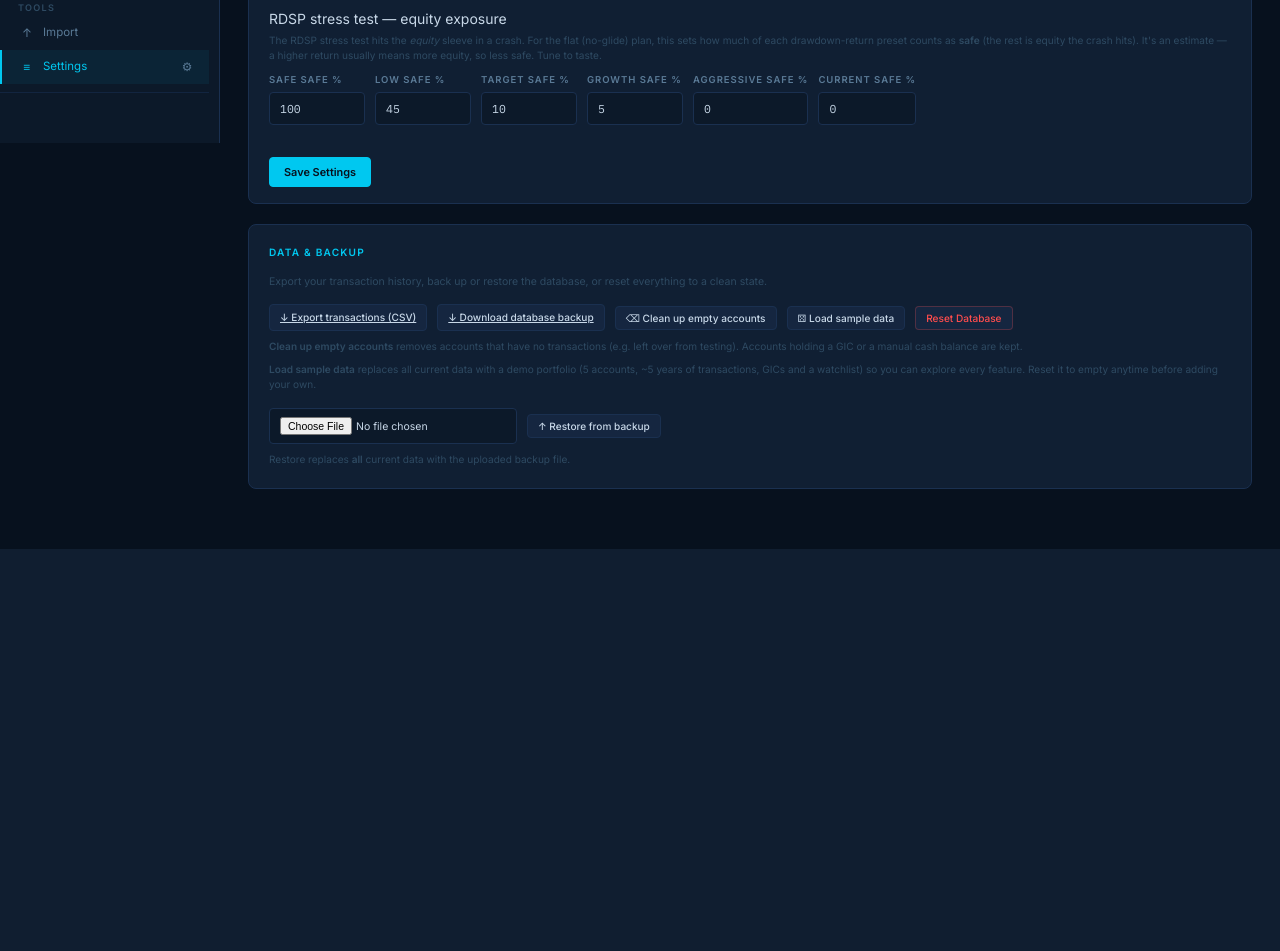
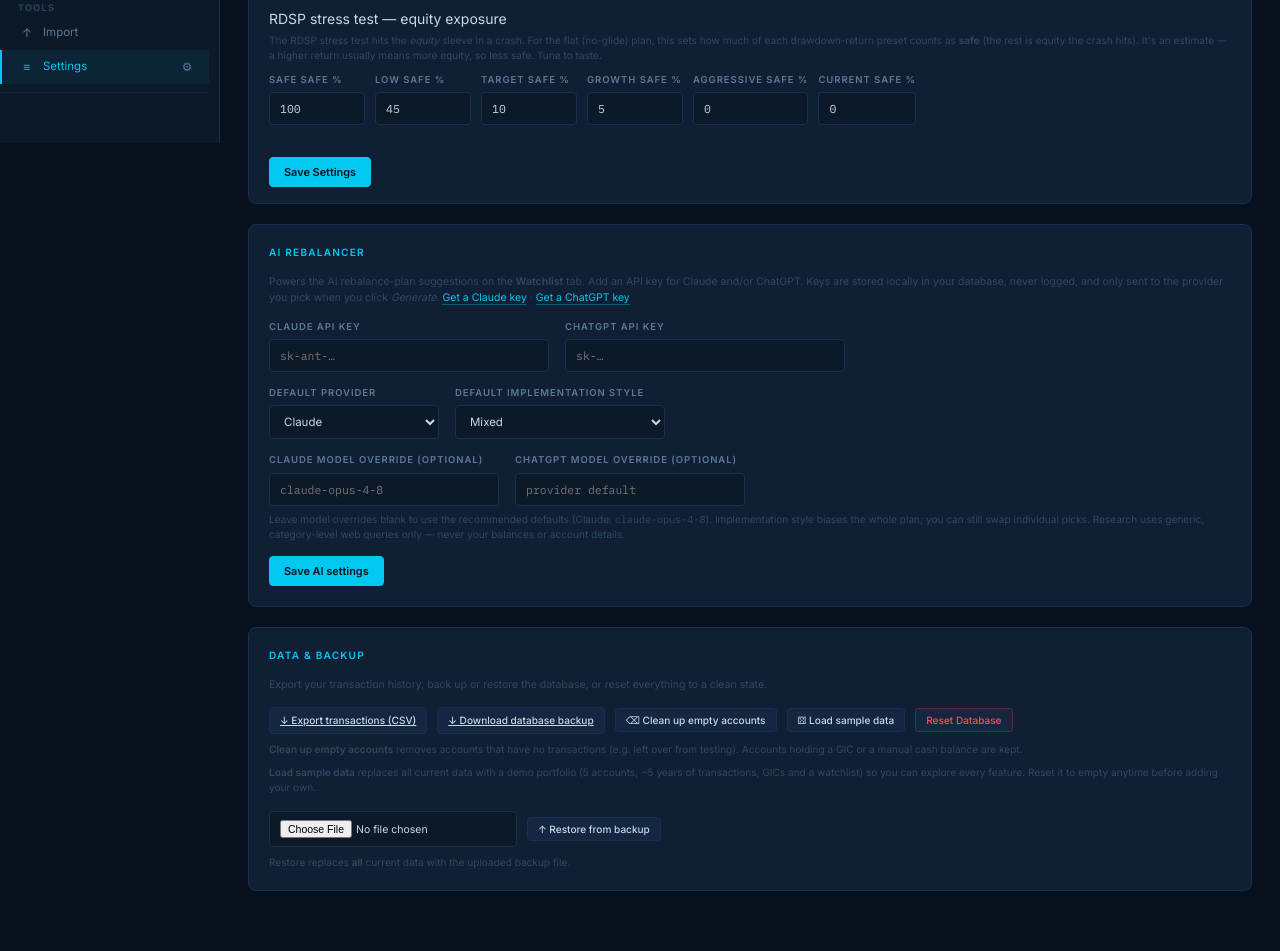
Before and after one commit to toma-nator/FUNDerelele, a Flask app: page /settings in a window 1280 px wide. Shown: the part 657-1608 px from the top of the page. Before the commit the page ends 1206 px from the top, so only its background shows below. Run offline with Flask 3, Linux system fonts and the light colour scheme; data that the repository does not hold is empty.

Commit message:
feat: AI Rebalancer settings — provider keys, defaults (phase 1)
First phase of the AI rebalance-plan feature (Watchlist tab): the Settings
surface for credentials and defaults. No engine yet.

- Settings: new "AI Rebalancer" section (its own form, marker `ai_form`,
  handled as an early-return branch so saving it never blanks the main
  settings). Fields: Claude + ChatGPT API keys, default provider
  (Claude / ChatGPT / ask each time), default implementation style
  (ETF-heavy / mixed / stock-heavy), optional per-provider model override.
- Keys are write-only in the UI: never echoed back or logged (the page only
  shows "· saved"); a new value updates, a blank submit keeps the existing
  key, and a per-key "Clear" checkbox wipes it.
- requirements.txt: add anthropic + openai (not imported yet — the app still
  runs without them until phase 2).

```diff
--- a/app.py
+++ b/app.py
@@ -1010,6 +1010,34 @@ def gics_delete(id):
 @app.route('/settings', methods=['GET', 'POST'])
 def settings():
     if request.method == 'POST':
+        # AI Rebalancer settings live in their own form (marker `ai_form`) so saving
+        # them never blanks the main settings. API keys are only updated when a new
+        # value is typed; a per-key "clear" checkbox wipes a stored key.
+        if 'ai_form' in request.form:
+            for key in ('ai_provider_default', 'ai_impl_style_default',
+                        'ai_model_claude', 'ai_model_chatgpt'):
+                val = request.form.get(key, '').strip()
+                s = Setting.query.get(key)
+                if s:
+                    s.value = val
+                else:
+                    db.session.add(Setting(key=key, value=val))
+            for prov in ('anthropic_api_key', 'openai_api_key'):
+                new_val = request.form.get(prov, '').strip()
+                clear = request.form.get('clear_' + prov) == 'on'
+                s = Setting.query.get(prov)
+                if clear:
+                    if s:
+                        s.value = ''
+                elif new_val:  # empty + not clearing → keep the existing key
+                    if s:
+                        s.value = new_val
+                    else:
+                        db.session.add(Setting(key=prov, value=new_val))
+            db.session.commit()
+            flash('AI settings saved.', 'success')
+            return redirect(url_for('settings'))
+
         keys = [
             'fx_manual', 'fx_manual_rate', 'price_refresh_mins',
             'room_method', 'birth_year', 'tfsa_limit_overrides',
@@ -1109,6 +1137,12 @@ def settings():
                            room_anchor_tfsa=gs('room_anchor_tfsa', ''),
                            room_anchor_fhsa=gs('room_anchor_fhsa', ''),
                            rdsp_equity_map=__import__('rdsp_view').equity_safe_map(),
+                           ai_provider_default=gs('ai_provider_default', 'claude'),
+                           ai_impl_style_default=gs('ai_impl_style_default', 'mixed'),
+                           ai_model_claude=gs('ai_model_claude', ''),
+                           ai_model_chatgpt=gs('ai_model_chatgpt', ''),
+                           ai_claude_key_set=bool(gs('anthropic_api_key', '')),
+                           ai_chatgpt_key_set=bool(gs('openai_api_key', '')),
                            active='settings')
 
 
--- a/requirements.txt
+++ b/requirements.txt
@@ -5,3 +5,5 @@ pandas==3.0.3
 pdfplumber==0.11.9
 openpyxl==3.1.5
 pytest==8.3.4
+anthropic>=0.40.0
+openai>=1.40.0
--- a/templates/settings.html
+++ b/templates/settings.html
@@ -163,6 +163,82 @@
   </div>
 </form>
 
+<!-- AI Rebalancer — keys + provider/style defaults (own form so the main form isn't blanked) -->
+<form method="POST" action="{{ url_for('settings') }}">
+<div class="card" style="margin-bottom:20px">
+  <div class="settings-section">
+    <div class="settings-section-title">AI Rebalancer</div>
+    <input type="hidden" name="ai_form" value="1">
+    <p style="font-size:.75rem;color:var(--text-muted);margin-bottom:14px">
+      Powers the AI rebalance-plan suggestions on the <strong>Watchlist</strong> tab. Add an API key for Claude and/or ChatGPT.
+      Keys are stored locally in your database, never logged, and only sent to the provider you pick when you click <em>Generate</em>.
+      <a href="https://console.anthropic.com/settings/keys" target="_blank" rel="noopener" style="color:var(--accent)">Get a Claude key</a> ·
+      <a href="https://platform.openai.com/api-keys" target="_blank" rel="noopener" style="color:var(--accent)">Get a ChatGPT key</a>
+    </p>
+
+    <div class="form-row" style="padding:0;margin-bottom:14px">
+      <div class="form-group" style="min-width:280px">
+        <label>Claude API key {% if ai_claude_key_set %}<span class="text-green" style="font-size:.72rem">· saved</span>{% endif %}</label>
+        <input class="form-input mono" name="anthropic_api_key" type="password" autocomplete="off"
+               placeholder="{% if ai_claude_key_set %}•••••••••• (blank = keep){% else %}sk-ant-…{% endif %}">
+        {% if ai_claude_key_set %}
+        <label class="perf-check" style="justify-content:flex-start;gap:6px;margin-top:6px;font-size:.72rem">
+          <input type="checkbox" name="clear_anthropic_api_key"> Clear saved key
+        </label>{% endif %}
+      </div>
+      <div class="form-group" style="min-width:280px">
+        <label>ChatGPT API key {% if ai_chatgpt_key_set %}<span class="text-green" style="font-size:.72rem">· saved</span>{% endif %}</label>
+        <input class="form-input mono" name="openai_api_key" type="password" autocomplete="off"
+               placeholder="{% if ai_chatgpt_key_set %}•••••••••• (blank = keep){% else %}sk-…{% endif %}">
+        {% if ai_chatgpt_key_set %}
+        <label class="perf-check" style="justify-content:flex-start;gap:6px;margin-top:6px;font-size:.72rem">
+          <input type="checkbox" name="clear_openai_api_key"> Clear saved key
+        </label>{% endif %}
+      </div>
+    </div>
+
+    <div class="form-row" style="padding:0;margin-bottom:14px">
+      <div class="form-group" style="min-width:170px">
+        <label>Default provider</label>
+        <select class="form-input" name="ai_provider_default">
+          <option value="claude" {% if ai_provider_default == 'claude' %}selected{% endif %}>Claude</option>
+          <option value="chatgpt" {% if ai_provider_default == 'chatgpt' %}selected{% endif %}>ChatGPT</option>
+          <option value="ask" {% if ai_provider_default == 'ask' %}selected{% endif %}>Ask each time</option>
+        </select>
+      </div>
+      <div class="form-group" style="min-width:210px">
+        <label>Default implementation style</label>
+        <select class="form-input" name="ai_impl_style_default">
+          <option value="etf_heavy" {% if ai_impl_style_default == 'etf_heavy' %}selected{% endif %}>ETF-heavy (passive)</option>
+          <option value="mixed" {% if ai_impl_style_default == 'mixed' %}selected{% endif %}>Mixed</option>
+          <option value="stock_heavy" {% if ai_impl_style_default == 'stock_heavy' %}selected{% endif %}>Stock-heavy (active)</option>
+        </select>
+      </div>
+    </div>
+
+    <div class="form-row" style="padding:0;margin-bottom:6px">
+      <div class="form-group" style="min-width:230px">
+        <label>Claude model override (optional)</label>
+        <input class="form-input mono" name="ai_model_claude" placeholder="claude-opus-4-8" value="{{ ai_model_claude }}">
+      </div>
+      <div class="form-group" style="min-width:230px">
+        <label>ChatGPT model override (optional)</label>
+        <input class="form-input mono" name="ai_model_chatgpt" placeholder="provider default" value="{{ ai_model_chatgpt }}">
+      </div>
+    </div>
+    <p style="font-size:.72rem;color:var(--text-muted)">
+      Leave model overrides blank to use the recommended defaults (Claude: <span class="mono">claude-opus-4-8</span>).
+      Implementation style biases the whole plan; you can still swap individual picks. Research uses generic,
+      category-level web queries only — never your balances or account details.
+    </p>
+
+    <div style="padding:14px 0 0">
+      <button type="submit" class="btn btn-primary">Save AI settings</button>
+    </div>
+  </div>
+</div>
+</form>
+
 <!-- Data & Backup lives outside the settings form (restore is its own upload form) -->
 <div class="card" style="margin-bottom:20px">
   <div class="settings-section">
```
